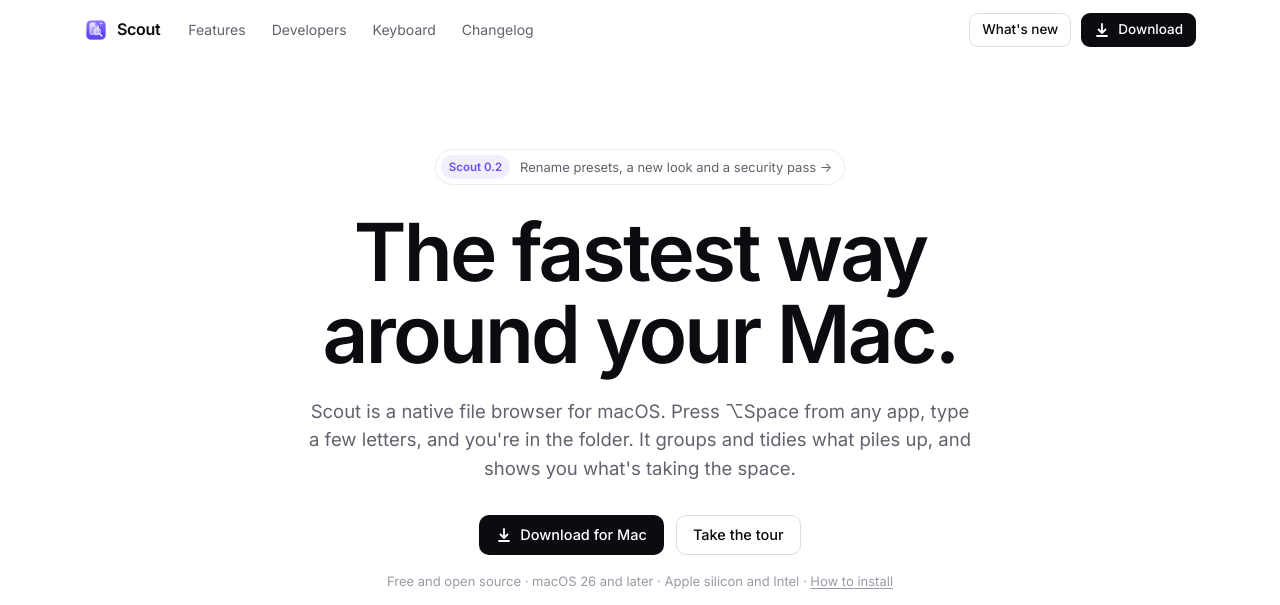
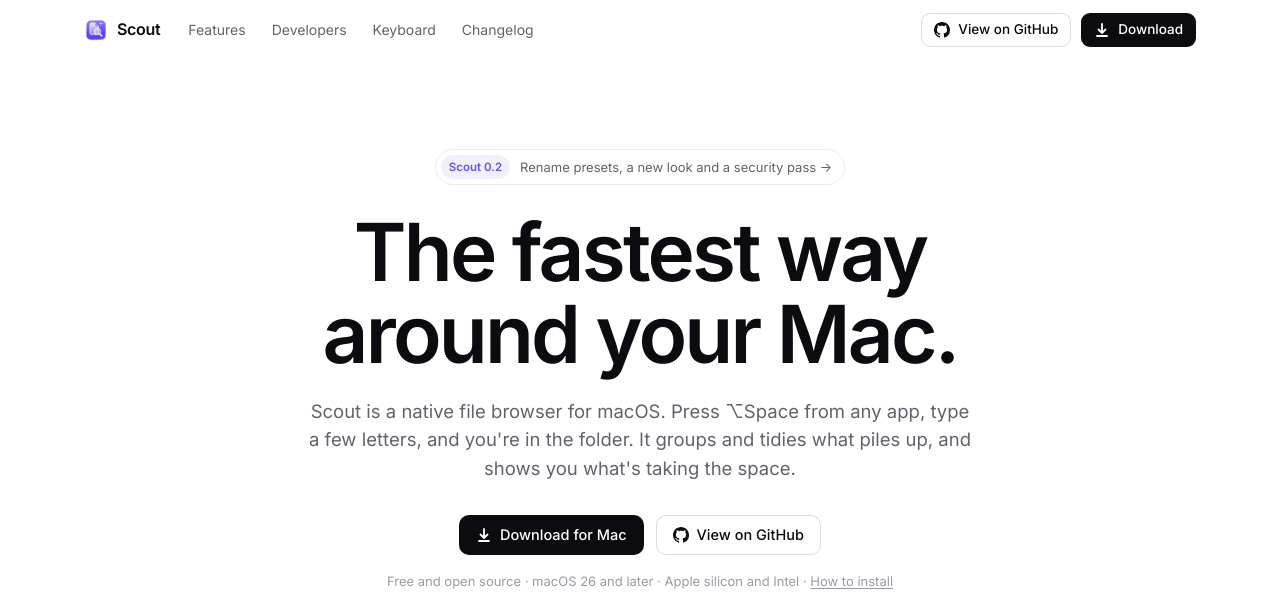
Before and after one commit to jackpawlik26/scout, a plain HTML site: page site/index.html in a window 1280 px wide. Shown: the top 605 px of the page. Drawn offline with Linux system fonts and the light colour scheme.

Commit message:
Site: "View on GitHub" replaces "Take the tour" and the nav's "What's new"
Co-Authored-By: Claude Opus 5.5 <noreply@anthropic.com>

```diff
--- a/site/assets/site.css
+++ b/site/assets/site.css
@@ -182,3 +182,8 @@ footer a:hover { color: var(--fg); }
 .badge.m { color: #E28A2B; background: rgba(226, 138, 43, 0.15); }
 .badge.u { color: var(--added); background: color-mix(in srgb, var(--added) 15%, transparent); }
 .empty { padding: 60px 0; text-align: center; color: var(--faint); }
+
+/* Small screens: the nav's GitHub button shrinks to its icon. */
+@media (max-width: 560px) {
+  .nav-gh-label { display: none; }
+}
--- a/site/index.html
+++ b/site/index.html
@@ -23,7 +23,7 @@
       <a href="changelog/">Changelog</a>
     </div>
     <div class="nav-right">
-      <a class="btn btn-line btn-sm" href="changelog/">What's new</a><a class="btn btn-dark btn-sm" href="https://github.com/jackpawlik26/scout/releases/latest/download/Scout.zip"><svg width="16" height="16" viewBox="0 0 16 16" fill="none" stroke="currentColor" stroke-width="1.8" stroke-linecap="round" stroke-linejoin="round" aria-hidden="true"><path d="M8 2v8.5M4.5 7.5 8 11l3.5-3.5M3 14h10"/></svg>Download</a>
+      <a class="btn btn-line btn-sm" href="https://github.com/jackpawlik26/scout" aria-label="View Scout on GitHub"><svg width="16" height="16" viewBox="0 0 16 16" fill="currentColor" aria-hidden="true"><path d="M8 0C3.58 0 0 3.58 0 8c0 3.54 2.29 6.53 5.47 7.59.4.07.55-.17.55-.38 0-.19-.01-.82-.01-1.49-2.01.37-2.53-.49-2.69-.94-.09-.23-.48-.94-.82-1.13-.28-.15-.68-.52-.01-.53.63-.01 1.08.58 1.23.82.72 1.21 1.87.87 2.33.66.07-.52.28-.87.51-1.07-1.78-.2-3.64-.89-3.64-3.95 0-.87.31-1.59.82-2.15-.08-.2-.36-1.02.08-2.12 0 0 .67-.21 2.2.82.64-.18 1.32-.27 2-.27.68 0 1.36.09 2 .27 1.53-1.04 2.2-.82 2.2-.82.44 1.1.16 1.92.08 2.12.51.56.82 1.27.82 2.15 0 3.07-1.87 3.75-3.65 3.95.29.25.54.73.54 1.48 0 1.07-.01 1.93-.01 2.2 0 .21.15.46.55.38A8.013 8.013 0 0 0 16 8c0-4.42-3.58-8-8-8z"/></svg><span class="nav-gh-label">View on GitHub</span></a><a class="btn btn-dark btn-sm" href="https://github.com/jackpawlik26/scout/releases/latest/download/Scout.zip"><svg width="16" height="16" viewBox="0 0 16 16" fill="none" stroke="currentColor" stroke-width="1.8" stroke-linecap="round" stroke-linejoin="round" aria-hidden="true"><path d="M8 2v8.5M4.5 7.5 8 11l3.5-3.5M3 14h10"/></svg>Download</a>
     </div>
   </div>
 </nav>
@@ -35,7 +35,7 @@
     <p class="sub">Scout is a native file browser for macOS. Press ⌥Space from any app, type a few letters, and you're in the folder. It groups and tidies what piles up, and shows you what's taking the space.</p>
     <div class="hero-cta">
       <a class="btn btn-dark" href="https://github.com/jackpawlik26/scout/releases/latest/download/Scout.zip"><svg width="16" height="16" viewBox="0 0 16 16" fill="none" stroke="currentColor" stroke-width="1.8" stroke-linecap="round" stroke-linejoin="round" aria-hidden="true"><path d="M8 2v8.5M4.5 7.5 8 11l3.5-3.5M3 14h10"/></svg>Download for Mac</a>
-      <a class="btn btn-line" href="#features">Take the tour</a>
+      <a class="btn btn-line" href="https://github.com/jackpawlik26/scout"><svg width="16" height="16" viewBox="0 0 16 16" fill="currentColor" aria-hidden="true"><path d="M8 0C3.58 0 0 3.58 0 8c0 3.54 2.29 6.53 5.47 7.59.4.07.55-.17.55-.38 0-.19-.01-.82-.01-1.49-2.01.37-2.53-.49-2.69-.94-.09-.23-.48-.94-.82-1.13-.28-.15-.68-.52-.01-.53.63-.01 1.08.58 1.23.82.72 1.21 1.87.87 2.33.66.07-.52.28-.87.51-1.07-1.78-.2-3.64-.89-3.64-3.95 0-.87.31-1.59.82-2.15-.08-.2-.36-1.02.08-2.12 0 0 .67-.21 2.2.82.64-.18 1.32-.27 2-.27.68 0 1.36.09 2 .27 1.53-1.04 2.2-.82 2.2-.82.44 1.1.16 1.92.08 2.12.51.56.82 1.27.82 2.15 0 3.07-1.87 3.75-3.65 3.95.29.25.54.73.54 1.48 0 1.07-.01 1.93-.01 2.2 0 .21.15.46.55.38A8.013 8.013 0 0 0 16 8c0-4.42-3.58-8-8-8z"/></svg>View on GitHub</a>
     </div>
     <p class="hero-note">Free and open source · macOS 26 and later · Apple silicon and Intel · <a href="https://github.com/jackpawlik26/scout#install">How to install</a></p>
     <div class="hero-shot">
```
